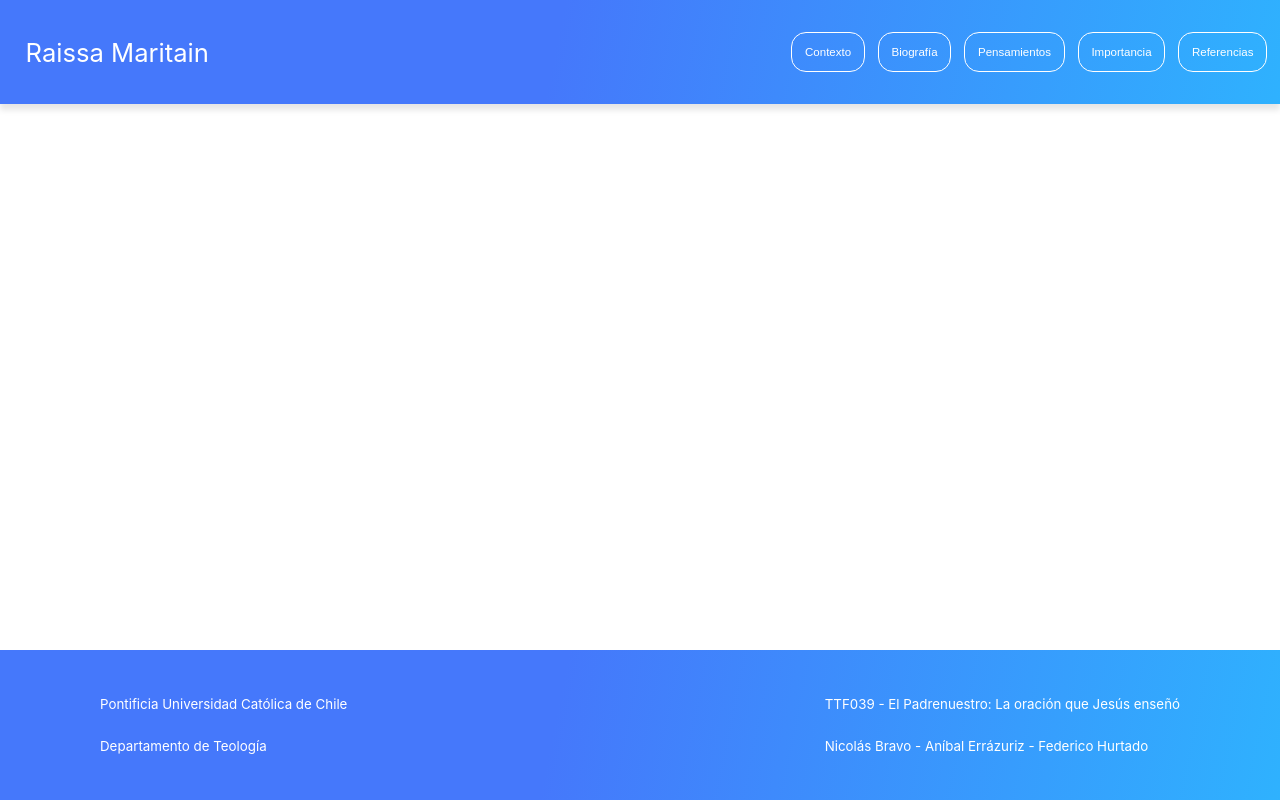
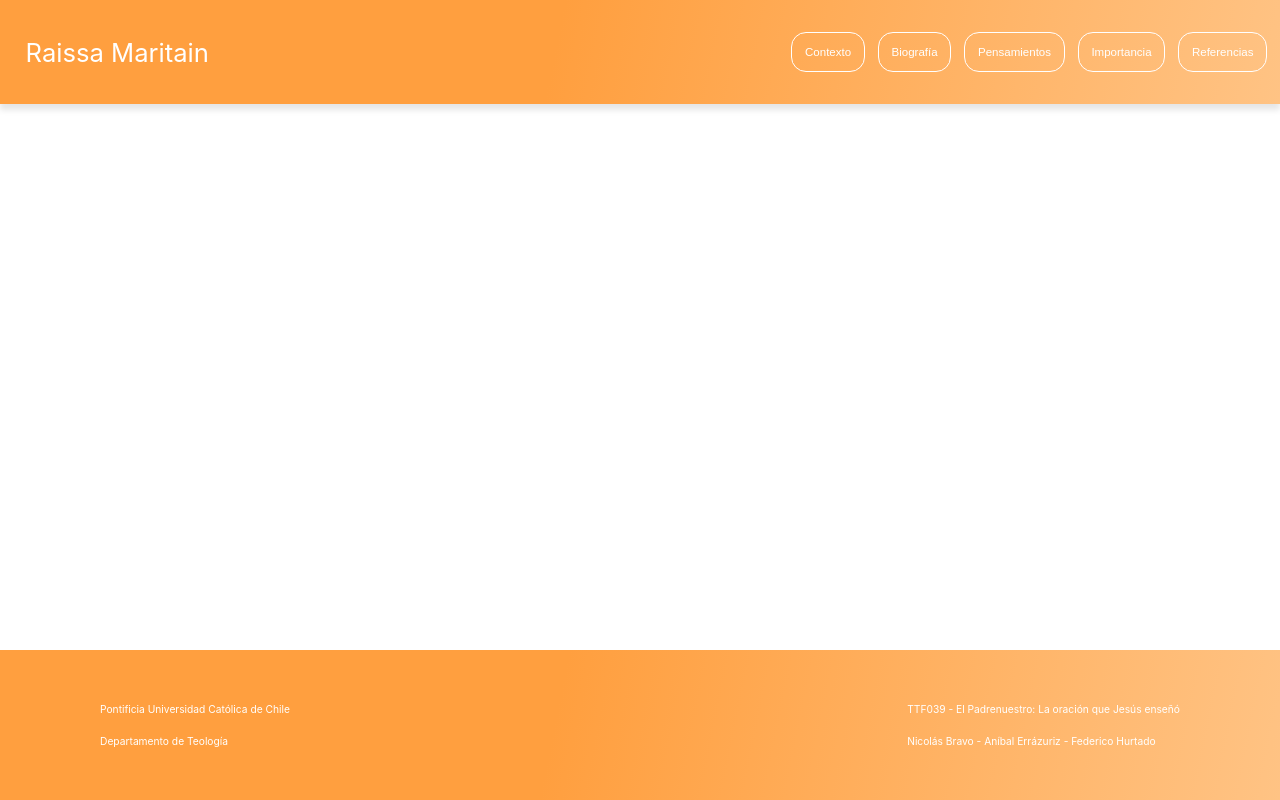
Before and after one commit to fthurtado/raissa-maritain-app, a React (Create React App) app: page / in a window 1280 px wide. Built offline with nearby package versions, Linux system fonts and the light colour scheme.

Commit message:
fix(): backgroun color for navbar and footer

```diff
--- a/src/components/Footer.js
+++ b/src/components/Footer.js
@@ -6,12 +6,12 @@ function Footer() {
   return (
     <div class="footer">
       <div class="footer-left">
-        <p>Pontificia Universidad Católica de Chile</p>
-        <p>Departamento de Teología</p>
+        <p className="footer-text">Pontificia Universidad Católica de Chile</p>
+        <p className="footer-text">Departamento de Teología</p>
       </div>
       <div class="footer-right">
-        <p>TTF039 - El Padrenuestro: La oración que Jesús enseñó</p>
-        <p>Nicolás Bravo - Aníbal Errázuriz - Federico Hurtado</p>
+        <p className="footer-text">TTF039 - El Padrenuestro: La oración que Jesús enseñó</p>
+        <p className="footer-text">Nicolás Bravo - Aníbal Errázuriz - Federico Hurtado</p>
       </div>
     </div>
   );
--- a/src/styles/FooterStyles.css
+++ b/src/styles/FooterStyles.css
@@ -7,7 +7,7 @@
   flex-shrink: 0;
   justify-content: space-between;
   align-items: center;
-  background: linear-gradient(101.46deg, #4578FB 43.44%, #28C3FF 117.29%);
+  background: linear-gradient(101.46deg, #ff9f3f 43.44%, #ffce99 117.29%);
   color: white;
   text-align: center;
   display: flex;
@@ -29,3 +29,7 @@
   display: flex;
   flex-direction: column;
 }
+
+.footer-text {
+  font-size: .8vw;
+}
--- a/src/styles/NavbarStyles.css
+++ b/src/styles/NavbarStyles.css
@@ -2,7 +2,7 @@
     display: flex;
     justify-content: space-between;
     align-items: center;
-    background: linear-gradient(101.46deg, #4578FB 43.44%, #28C3FF 117.29%);
+    background: linear-gradient(101.46deg, #ff9f3f 43.44%, #ffce99 117.29%);
     box-shadow: 0px 6px 6px rgba(0, 0, 0, 0.1);
     width: 100%;
     z-index: 1;
```
